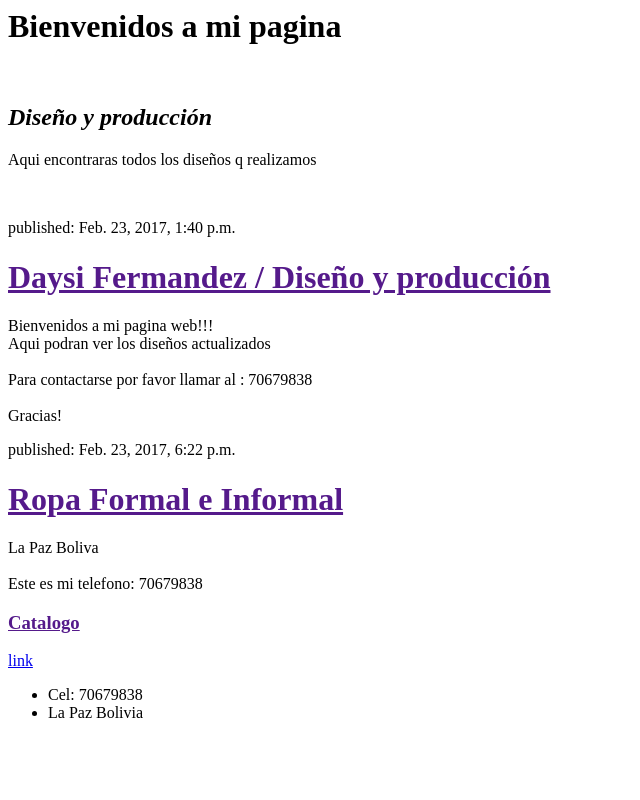
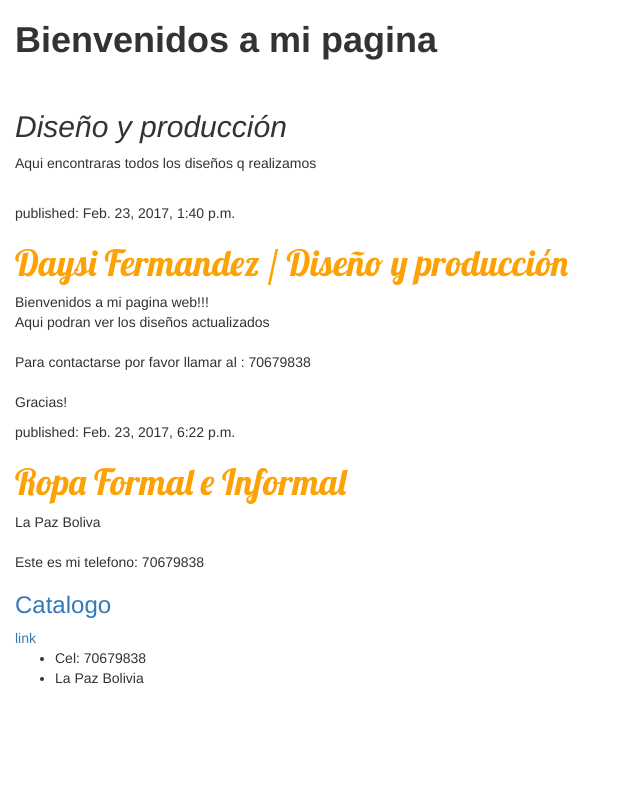
Before and after one commit to Freston5/my-first-blog, a Django app: page / in a window 1280 px wide. Shown: the whole page, without its empty margins (0-640 px from the left). Run offline with Django 3.2, Linux system fonts and the light colour scheme; data comes from the database, SQL or seed files in the repository; some libraries are stand-ins or nearby versions.

Commit message:
Cambio diseño

```diff
--- /dev/null
+++ b/blog/static/css/blog.css
@@ -0,0 +1,11 @@
+h1 a {
+        color: #FCA205;
+    }
+ body {
+        padding-left: 15px;
+    }
+
+h1 a {
+        color: #FCA205;
+        font-family: 'Lobster';
+    }
--- a/blog/templates/blog/post_list.html
+++ b/blog/templates/blog/post_list.html
@@ -1,5 +1,10 @@
+{% load staticfiles %}
 <html>
         <head>
+        <link href="https://fonts.googleapis.com/css?family=Lobster&subset=latin,latin-ext" rel="stylesheet" type="text/css">
+        <link rel="stylesheet" href="{% static 'css/blog.css' %}">
+        <link rel="stylesheet" href="//maxcdn.bootstrapcdn.com/bootstrap/3.2.0/css/bootstrap.min.css">
+    <link rel="stylesheet" href="//maxcdn.bootstrapcdn.com/bootstrap/3.2.0/css/bootstrap-theme.min.css">
             <title>Daysi Fernandez</title>
         </head>
         <body>
```
Also changed, not shown: blog/static/images/Vestidor.jpg (added), 11 other files.
